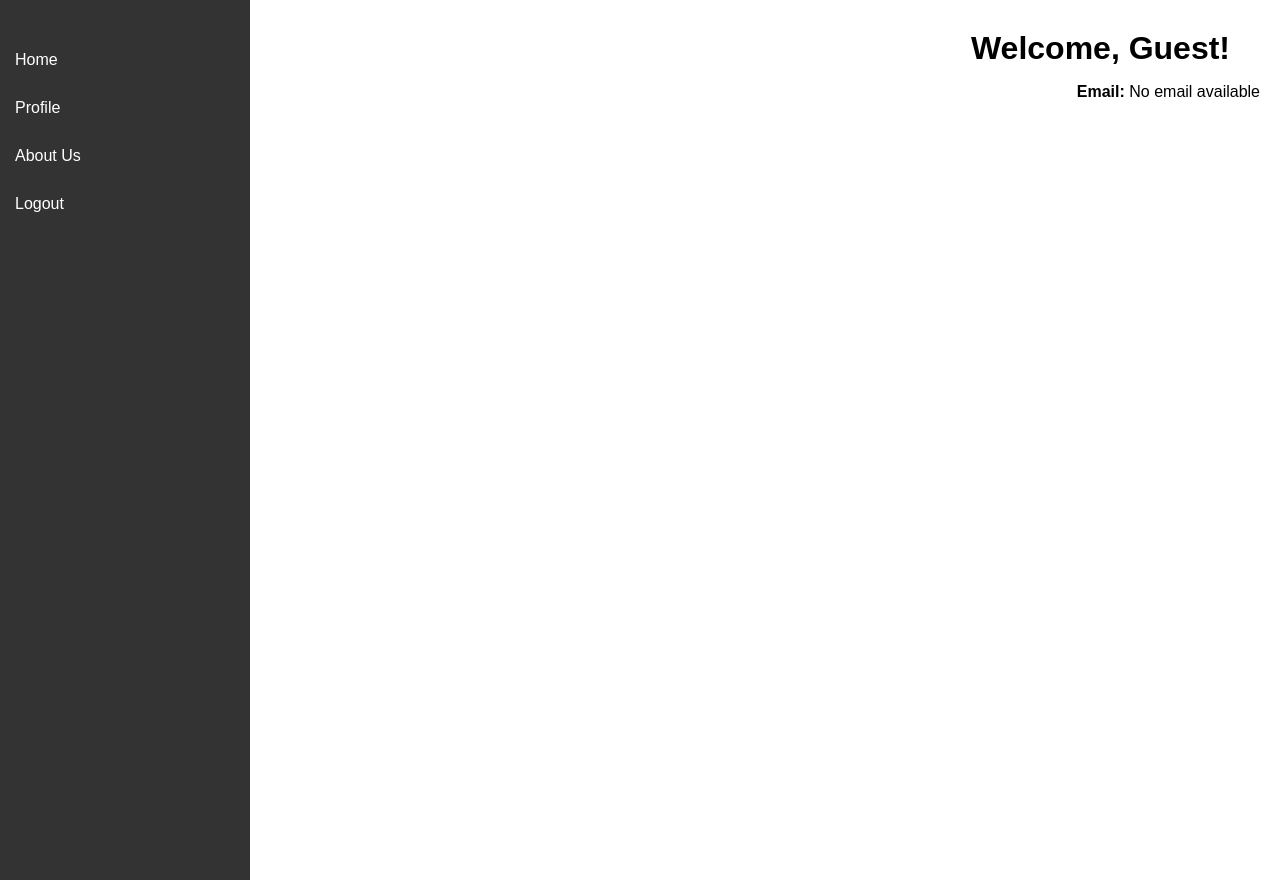
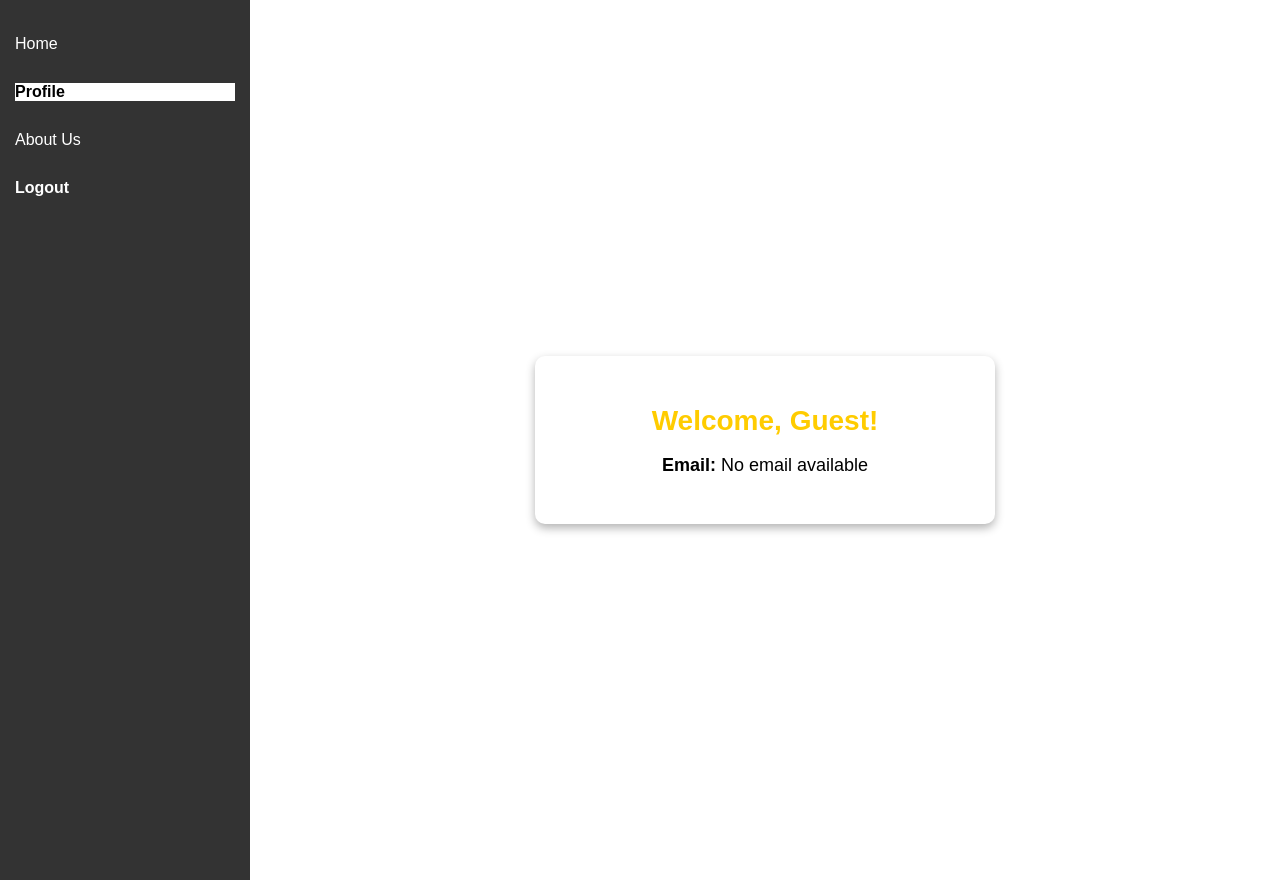
Before and after one commit to NicoleWachira/2FAWORK, a PHP site: page /work/dashboard.php in a window 1280 px wide. Run offline with PHP 8.4, Linux system fonts and the light colour scheme; the visitor is signed in with stand-in values (Sample User, id 1).

Commit message:
updated  css

```diff
--- a/dashboard.css
+++ b/dashboard.css
@@ -1,9 +1,14 @@
+/* General Styles */
 body {
     font-family: Arial, sans-serif;
+    margin: 0;
+    padding: 0;
     display: flex;
-    margin: 0;
+    background-color: white;
+    color: #fff;
 }
 
+/* Sidebar Styles */
 .sidebar {
     width: 250px;
     height: 100vh;
@@ -18,6 +23,7 @@
 .sidebar ul {
     list-style-type: none;
     padding: 0;
+    margin: 0;
 }
 
 .sidebar ul li {
@@ -28,23 +34,93 @@
     text-decoration: none;
     color: white;
     display: block;
+    font-size: 16px;
+    transition: background 0.3s ease;
 }
 
 .sidebar ul li a:hover {
     background-color: #575757;
 }
 
-.content {
-    margin-left: 250px;  /* Adjusted to match sidebar */
-    padding: 20px;
-    width: calc(100% - 250px); /* Ensures full width minus sidebar */
-    display: flex;
-    flex-direction: column;
-    align-items: flex-end;  /* Moves all content to the right */
-    text-align: right;
+/* Active link styling */
+.sidebar ul li a.active {
+    background-color: white;
+    color: black;
+    font-weight: bold;
 }
 
-h1, h2 {
-    margin: 10px 30px;
-    text-align: right;
+/* Logout button */
+.sidebar ul li a.logout {
+    color: white;
+    font-weight: bold;
 }
+
+.sidebar ul li a.logout:hover {
+    background-color: white;
+    color: white;
+}
+
+/* Content Area */
+.content {
+    margin-left: 250px;
+    width: calc(100% - 250px);
+    min-height: 100vh;
+    display: flex;
+    justify-content: center;
+    align-items: center;
+}
+
+/* Dashboard Card */
+.dashboard-card {
+    background: rgba(255, 255, 255, 0.1);
+    padding: 30px;
+    border-radius: 10px;
+    text-align: center;
+    width: 400px;
+    box-shadow:  0px 4px 10px rgba(0, 0, 0, 0.3);
+}
+
+.dashboard-card h1 {
+    font-size: 28px;
+    color: #ffcc00;
+    margin-bottom: 10px;
+}
+
+.dashboard-card p {
+    font-size: 18px;
+    color: black;
+}
+
+/* Responsive Design */
+@media screen and (max-width: 768px) {
+    .sidebar {
+        width: 200px;
+    }
+
+    .content {
+        margin-left: 200px;
+        width: calc(100% - 200px);
+    }
+
+    .dashboard-card {
+        width: 90%;
+    }
+}
+
+@media screen and (max-width: 480px) {
+    .sidebar {
+        width: 100%;
+        height: auto;
+        position: relative;
+    }
+
+    .content {
+        margin-left: 0;
+        width: 100%;
+        padding: 20px;
+    }
+
+    .dashboard-card {
+        width: 100%;
+    }
+}
```
